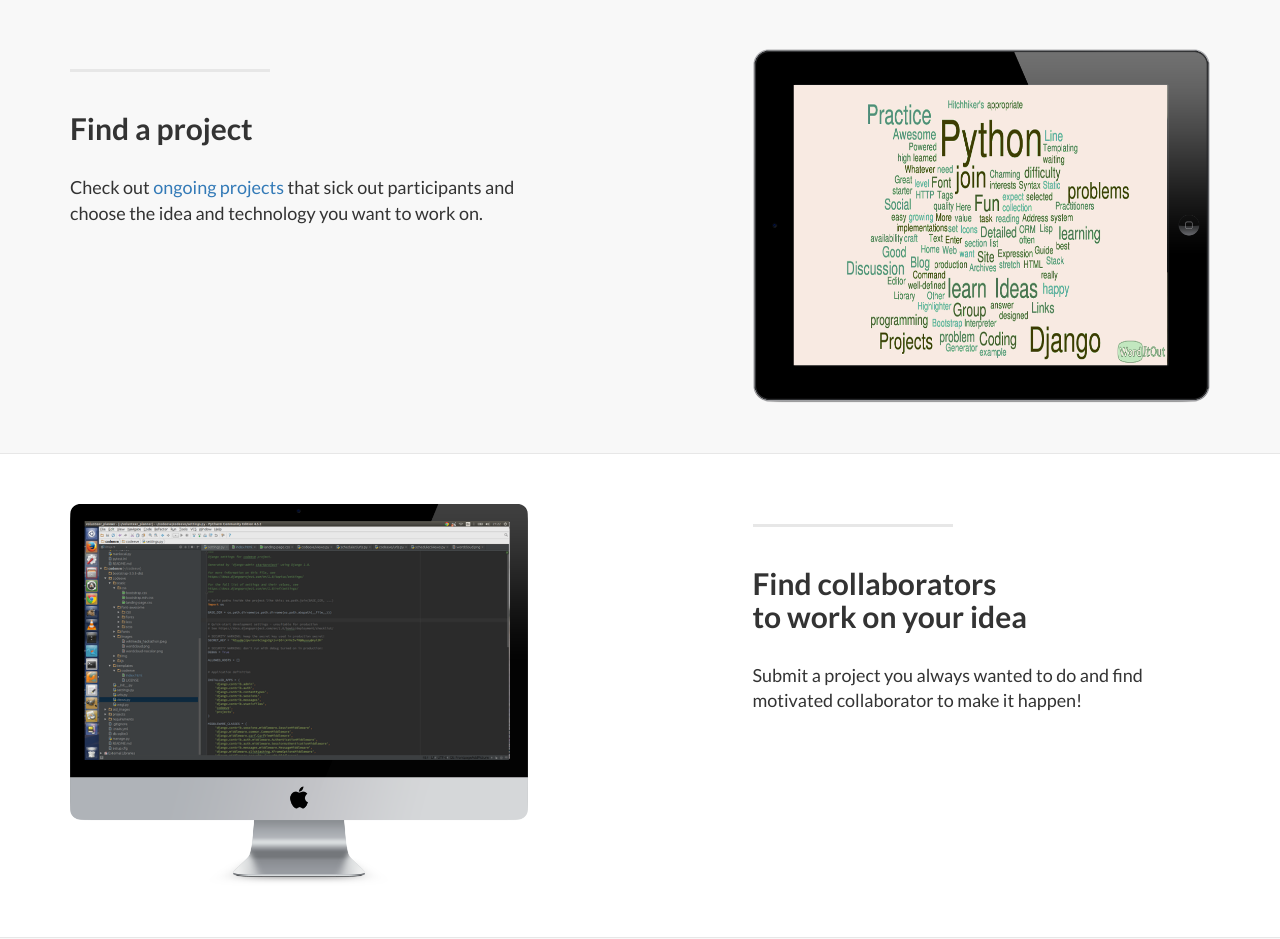
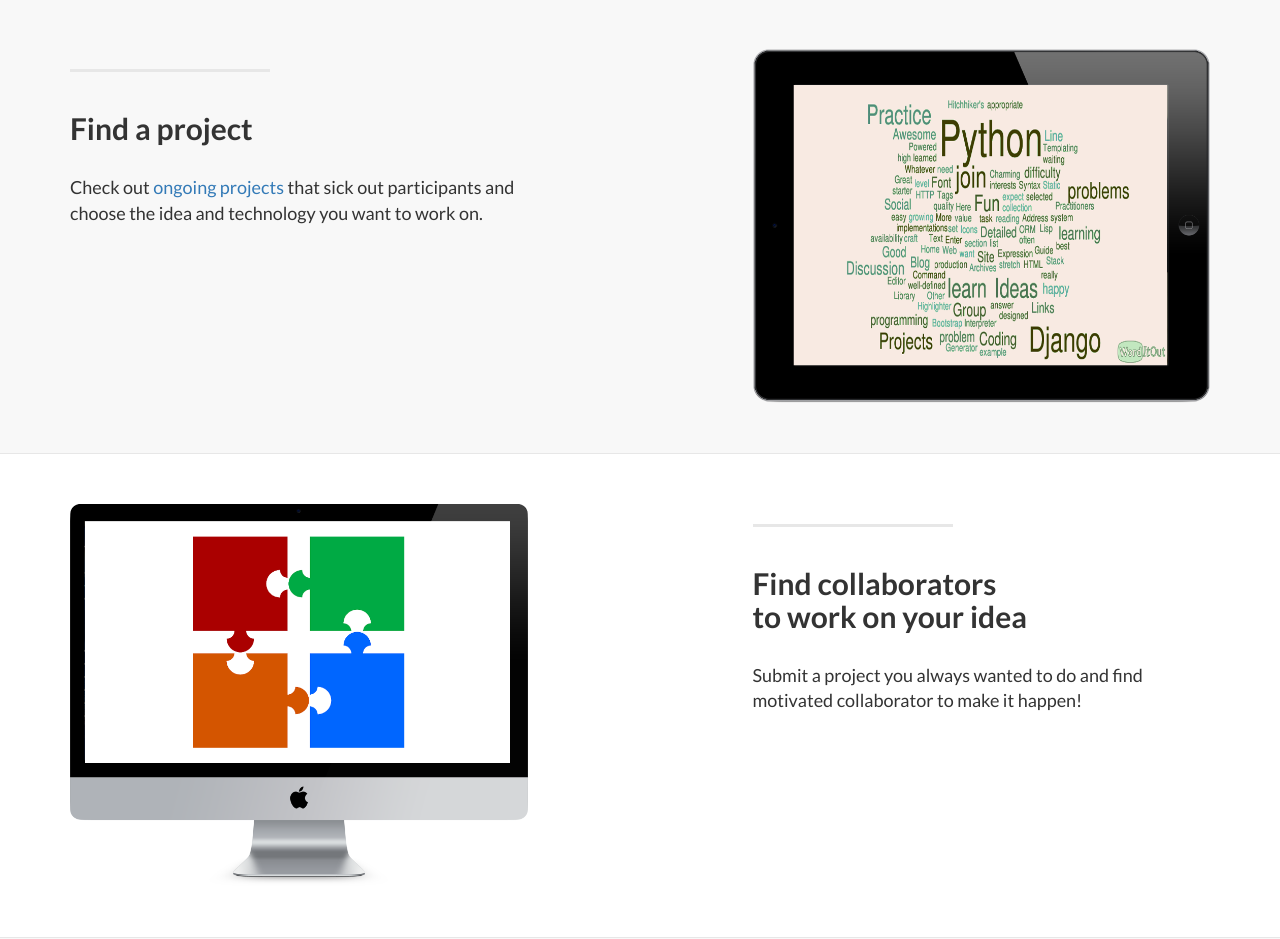
Before and after one commit to lluminita/codeeve, a Django app: page / in a window 1280 px wide. Shown: the part 778-1717 px from the top of the page. Run offline with Django 3.2, Linux system fonts and the light colour scheme; some libraries are stand-ins or nearby versions.

Commit message:
mac connect image

```diff
--- a/codeeve/templates/codeeve/index.html
+++ b/codeeve/templates/codeeve/index.html
@@ -133,7 +133,7 @@
                     <p class="lead">Submit a project you always wanted to do and find motivated collaborator to make it happen!</p>
                 </div>
                 <div class="col-lg-5 col-sm-pull-6  col-sm-6">
-                    <img class="img-responsive" src="/static/img/mac-pycharm.png" alt="">
+                    <img class="img-responsive" src="/static/img/mac-connect.png" alt="">
                 </div>
             </div>
 
```
Also changed, not shown: codeeve/static/img/mac-connect.png (added).
